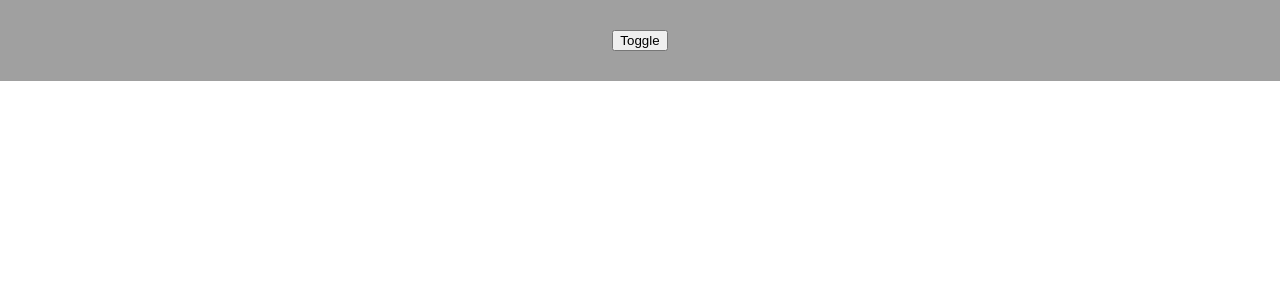
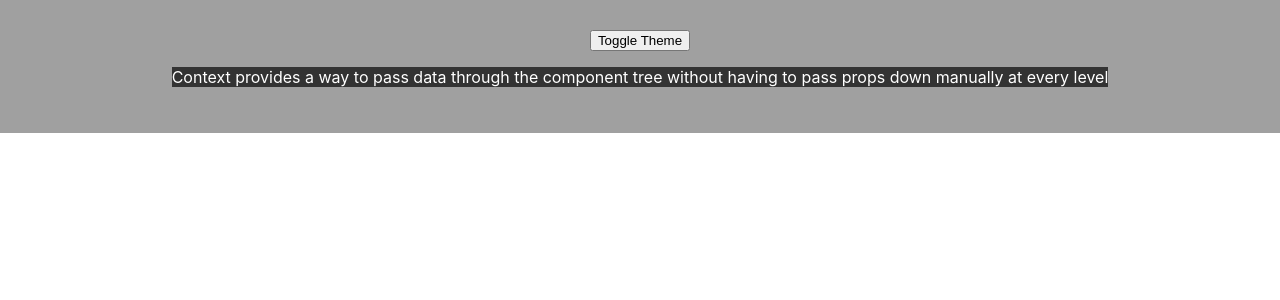
Before and after one commit to tranducmanh235/hooks_f8, a React (Create React App) app: page / in a window 1280 px wide. Shown: the top 300 px of the page. Built offline with nearby package versions, Linux system fonts and the light colour scheme.

Commit message:
hooks Context &  useContext()

```diff
--- a/src/App.css
+++ b/src/App.css
@@ -45,3 +45,8 @@
     flex-direction: column;
     background: rgb(160, 160, 160);
 }
+
+.dark {
+    color: #fff;
+    background-color: #333;
+}
--- a/src/App.js
+++ b/src/App.js
@@ -2,7 +2,7 @@ import "./App.css";
 // import HooksUseState from "./components/hooksUseEffect/HooksUseState";
 // import Todolist_ from "./components/hooksUseEffect/Todolist_";
 // import Content from "./components/hooksUseEffect/Content";
-import { useState } from "react";
+import { useState, createContext } from "react";
 // import Timer from "./components/hooksUseEffect/Timer";
 // import PreviewAvatar from "./components/hooksUseEffect/PreviewAvatar";
 // import FakeChatApp from "./components/hooksUseEffect/FakeChatApp";
@@ -12,11 +12,17 @@ import { useState } from "react";
 // import HooksUseCallback from "./components/hooksMore/HooksUseCallback";
 // import HooksUseMemo from "./components/hooksMore/HooksUseMemo";
 // import HooksUseReducer from "./components/hooksUseReducer/HooksUseReducer";
-import TodoAppTT from "./components/hooksUseReducer/TodoAppTT";
-import Index from "./components/hooksUseReducer/Todo/index";
+// import TodoAppTT from "./components/hooksUseReducer/TodoAppTT";
+// import Index from "./components/hooksUseReducer/Todo/index";
+import Content from "./components/hooksUseContext/Content";
+import { ThemeProvider } from "./ThemeContext";
+import { useContext } from "react";
+import { ThemeContext } from "./ThemeContext";
 
 function App() {
     const [show, setShow] = useState(false);
+
+    const context = useContext(ThemeContext);
 
     return (
         <div className="App">
@@ -56,8 +62,11 @@ function App() {
                 {/* <button onClick={() => setShow(!show)}>Toggle</button>
                 {show && <TodoAppTT />} */}
 
-                <button onClick={() => setShow(!show)}>Toggle</button>
-                {show && <Index />}
+                {/* <button onClick={() => setShow(!show)}>Toggle</button>
+                {show && <Index />} */}
+
+                <button onClick={context.toggleTheme}>Toggle Theme</button>
+                <Content />
             </div>
         </div>
     );
--- /dev/null
+++ b/src/ThemeContext.js
@@ -0,0 +1,23 @@
+import { useState, createContext } from "react";
+
+const ThemeContext = createContext();
+
+function ThemeProvider({ children }) {
+    // useContext
+    const [theme, setTheme] = useState("dark");
+
+    const toggleTheme = () => {
+        setTheme(theme === "dark" ? "light" : "dark");
+    };
+
+    const value = {
+        theme,
+        toggleTheme,
+    };
+
+    return (
+        <ThemeContext.Provider value={value}>{children}</ThemeContext.Provider>
+    );
+}
+
+export { ThemeContext, ThemeProvider };
--- /dev/null
+++ b/src/components/hooksUseContext/Content.js
@@ -0,0 +1,22 @@
+import Paragraph from "./Paragraph";
+
+// Context: don gian hoa viec truyen du lieu tu component cha -> con
+// CompA => CompB => CompC
+
+// Theme: Dark / Light
+
+/**
+ * 1. create context
+ * 2. provider
+ * 3. consumer
+ */
+
+function Content() {
+    return (
+        <div>
+            <Paragraph />
+        </div>
+    );
+}
+
+export default Content;
--- /dev/null
+++ b/src/components/hooksUseContext/Paragraph.js
@@ -0,0 +1,15 @@
+import { useContext } from "react";
+import { ThemeContext } from "../../ThemeContext";
+
+function Paragraph() {
+    const context = useContext(ThemeContext);
+
+    return (
+        <p className={context.theme}>
+            Context provides a way to pass data through the component tree
+            without having to pass props down manually at every level
+        </p>
+    );
+}
+
+export default Paragraph;
--- a/src/index.js
+++ b/src/index.js
@@ -3,6 +3,7 @@ import ReactDOM from "react-dom/client";
 import "./index.css";
 import App from "./App";
 import reportWebVitals from "./reportWebVitals";
+import { ThemeProvider } from "./ThemeContext";
 
 // Fake comments
 function emitComment(id) {
@@ -21,7 +22,9 @@ emitComment(3);
 const root = ReactDOM.createRoot(document.getElementById("root"));
 root.render(
     // <React.StrictMode>
-    <App />
+    <ThemeProvider>
+        <App />
+    </ThemeProvider>
     // </React.StrictMode>
 );
 
```
